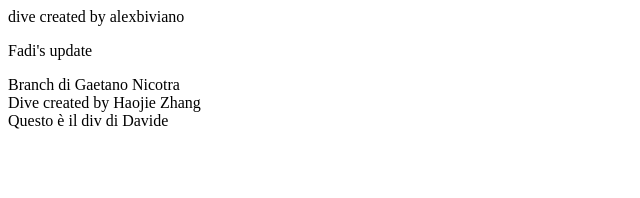
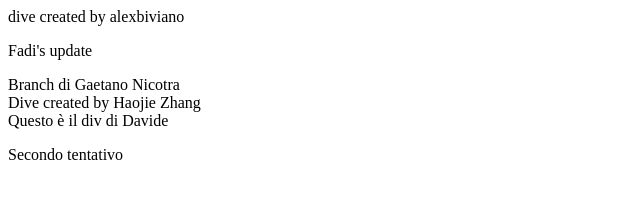
Before and after one commit to HaojieZhang123/example-branch, a plain HTML site: page index.html in a window 1280 px wide. Shown: the whole page, without its empty margins (0-640 px from the left). Drawn offline with Linux system fonts and the light colour scheme.

Commit message:
edit-done

```diff
--- a/index.html
+++ b/index.html
@@ -26,6 +26,10 @@
     <div>
         Questo è il div di Davide
     </div>
+
+    <div class="">
+        <p>Secondo tentativo</p>
+    </div>
 </body>
 
 </html>
```
